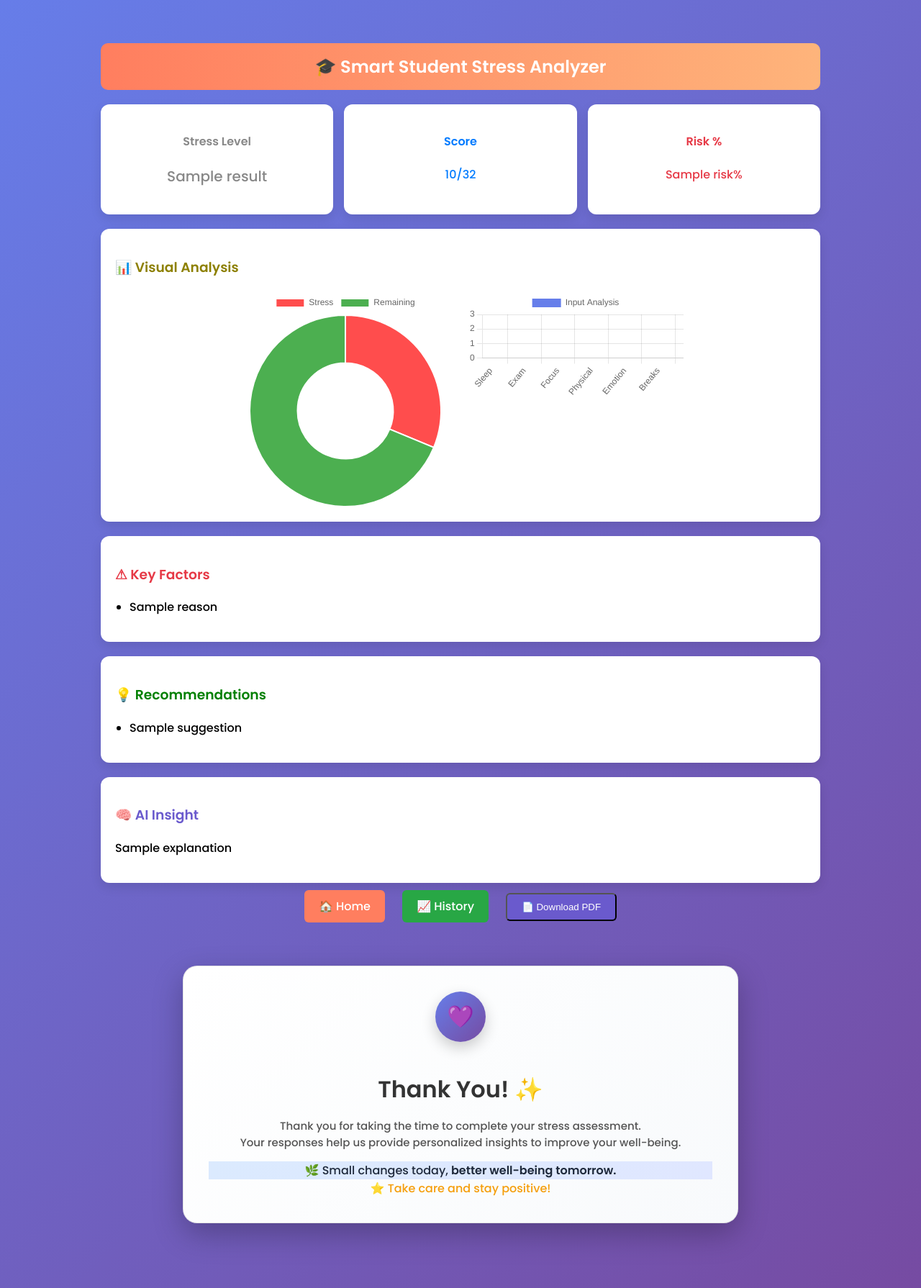
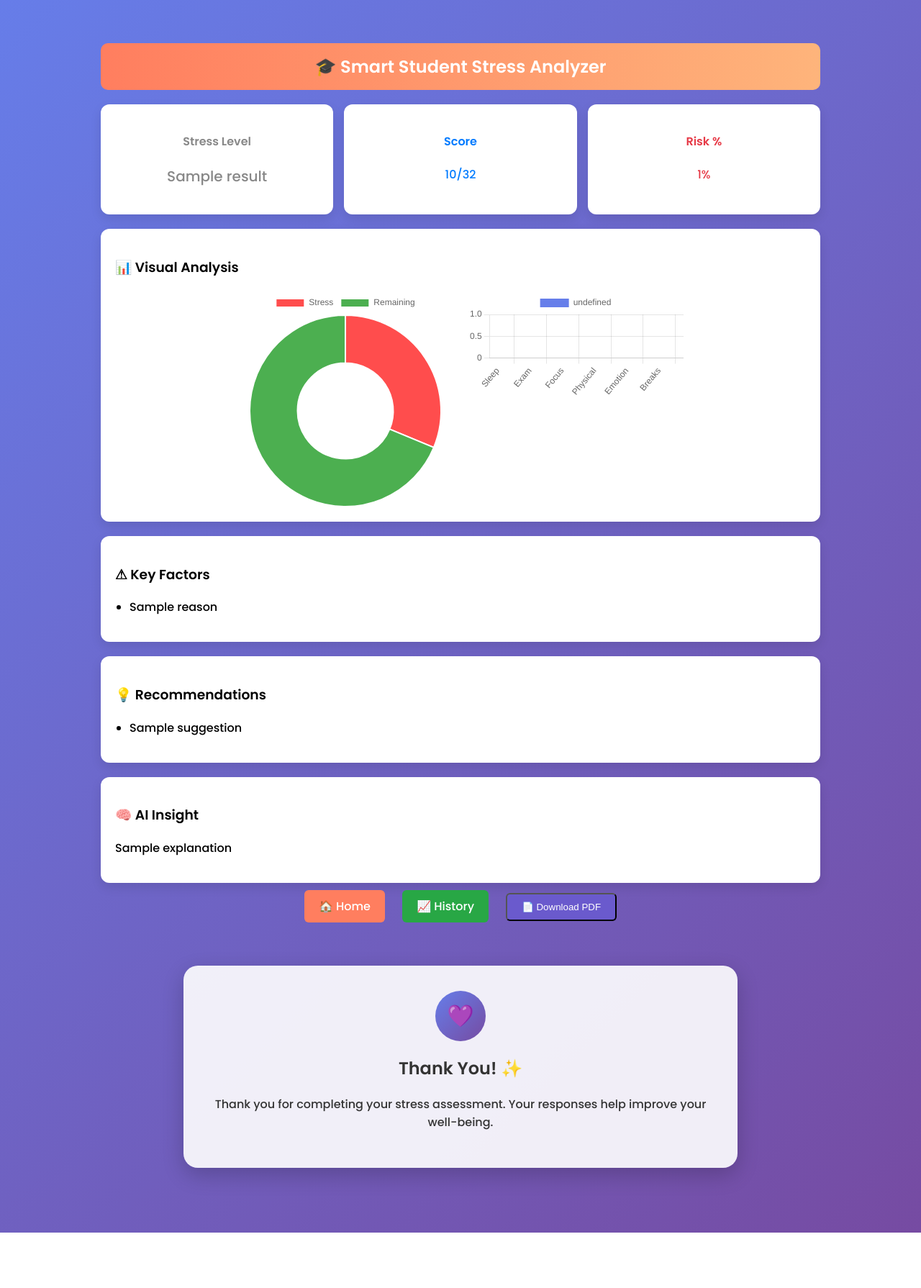
Before and after one commit to CharmilaSambana/student-stress-analyzer, a Flask app: template templates/result.html in a window 1280 px wide. Shown: the part 57-1847 px from the top of the page at 72% size. After the commit the page ends 1770 px from the top, so only its background shows below. Run offline with Flask 3, Linux system fonts and the light colour scheme; the template is opened without the code that fills it: most values are stand-ins (such as "Sample title", 1, 10 or a date in 2020); some libraries are stand-ins or nearby versions.

Commit message:
Update result.html

```diff
--- a/templates/result.html
+++ b/templates/result.html
@@ -14,14 +14,12 @@
             background: linear-gradient(135deg, #667eea, #764ba2);
         }
 
-        /* ✅ TOP BAR MATCHING THEME */
         .topbar {
             display: flex;
             justify-content: space-between;
             align-items: center;
             padding: 12px 25px;
-
-            background: linear-gradient(90deg, #667eea, #764ba2); /* SAME AS PAGE */
+            background: linear-gradient(90deg, #667eea, #764ba2);
             color: white;
         }
 
@@ -30,7 +28,7 @@
         }
 
         .username {
-            color: #ff7e5f;  /* 🔥 Orange like your image */
+            color: #ff7e5f;
             font-weight: 600;
         }
 
@@ -41,11 +39,6 @@
             border-radius: 20px;
             text-decoration: none;
             font-size: 14px;
-            transition: 0.3s;
-        }
-
-        .logout-btn:hover {
-            transform: scale(1.05);
         }
 
         .container {
@@ -62,7 +55,6 @@
             border-radius: 10px;
         }
 
-        /* CARDS */
         .cards {
             display: flex;
             gap: 15px;
@@ -108,130 +100,40 @@
 
         .home { background: #ff7e5f; }
         .history { background: #28a745; }
-        .pdf { background: #6a5acd; }
 
         ul {
             padding-left: 20px;
         }
-        /* THANK YOU CARD */
+
         .thank-container {
             margin: 50px auto;
             padding: 35px;
             max-width: 700px;
             text-align: center;
-
             border-radius: 20px;
-
-    /* CHANGE HERE */
             background: rgba(255, 255, 255, 0.9);
-
-            border: 1px solid rgba(0,0,0,0.1);
             box-shadow: 0 10px 30px rgba(0,0,0,0.2);
-
-            color: #333; /* dark text */
-        }
-
-/* ICON CIRCLE */
-        .thank-icon {
-            background: linear-gradient(135deg, #a855f7, #6366f1);
-            color: white;
-            font-size: 32px;
-            box-shadow: 0 5px 15px rgba(168,85,247,0.5);
-        }
-
-/* TITLE */
-        .thank-container h2 {
-            font-size: 30px;
-            margin-bottom: 10px;
-        }
-
-/* DESCRIPTION */
-        .thank-container p {
-            color: #555;
-        }
-
-        .highlight-text {
-            background: #f1f5f9;
             color: #333;
         }
 
-        .footer-text {
-            color: #f59e0b;
-        }
-
-        .thank-container {
-            background: linear-gradient(135deg, #ffffff, #f8fafc);
-            box-shadow: 0 15px 40px rgba(0,0,0,0.25);
-        }
-
-        .highlight-text {
-            background: linear-gradient(90deg, #dbeafe, #e0e7ff);
-            color: #1e293b;
-            font-weight: 500;
-        }
-
-        .thank-container {
-            animation: fadeUp 0.8s ease;
-        }
-
-        @keyframes fadeUp {
-            from {
-                opacity: 0;
-                transform: translateY(30px);
-            }
-            to {
-                opacity: 1;
-                transform: translateY(0);
-            }
-        }
-
-        .thank-container h2 {
-            font-size: 32px;
-            font-weight: 700;
-        }
-
-        .thank-container p {
-            font-size: 15px;
-        }
-
-        .thank-header {
-            display: flex;
-            justify-content: center;
-            align-items: center;
-            margin-bottom: 20px;
-        }
-
-/* Bigger heart without white box */
         .heart-circle {
-            font-size: 30px;   /* 💜 size increase */
+            font-size: 30px;
             width: 70px;
             height: 70px;
             border-radius: 50%;
-
             background: linear-gradient(135deg, #667eea, #764ba2);
-
             display: flex;
             align-items: center;
             justify-content: center;
-
             color: white;
-
             margin: 0 auto 15px;
-
-            box-shadow: 0 8px 20px rgba(0,0,0,0.2);
-
-            transition: 0.3s;
         }
 
-        .heart-circle:hover {
-            transform: scale(1.1);
-        }
     </style>
 </head>
 
 <body>
 
-<!-- ✅ TOP BAR -->
 <div class="topbar">
     <div class="welcome">
         👤 Welcome, <span class="username">{{ user }}</span>
@@ -244,7 +146,6 @@
 
     <h2 class="title">🎓 Smart Student Stress Analyzer</h2>
 
-    <!-- CARDS -->
     <div class="cards">
 
         <div class="card">
@@ -264,18 +165,16 @@
         <div class="card">
             <h4 style="color:#e63946;">Risk %</h4>
             <p style="color:#e63946;">
-                {{ risk }}%
+                {{ risk_percentage }}%
             </p>
         </div>
 
     </div>
 
-    <!-- CHARTS -->
     <div class="section">
-        <h3 style="color:#8D8000;">📊 Visual Analysis</h3>
+        <h3>📊 Visual Analysis</h3>
 
         <div class="chart-container">
-
             <div class="chart-box">
                 <canvas id="pieChart"></canvas>
             </div>
@@ -283,13 +182,11 @@
             <div class="chart-box">
                 <canvas id="barChart"></canvas>
             </div>
-
         </div>
     </div>
 
-    <!-- FACTORS -->
     <div class="section">
-        <h3 style="color:#e63946;">⚠ Key Factors</h3>
+        <h3>⚠ Key Factors</h3>
         <ul>
             {% for r in reasons %}
                 <li>{{ r }}</li>
@@ -297,9 +194,8 @@
         </ul>
     </div>
 
-    <!-- SUGGESTIONS -->
     <div class="section">
-        <h3 style="color:#008000;">💡 Recommendations</h3>
+        <h3>💡 Recommendations</h3>
         <ul>
             {% for s in suggestions %}
                 <li>{{ s }}</li>
@@ -307,47 +203,32 @@
         </ul>
     </div>
 
-    <!-- AI -->
     <div class="section">
-        <h3 style="color:#6a5acd;">🧠 AI Insight</h3>
+        <h3>🧠 AI Insight</h3>
         <p>{{ explanation }}</p>
     </div>
 
-    <!-- BUTTONS -->
     <div style="text-align:center;">
         <a href="/" class="btn home">🏠 Home</a>
         <a href="/history" class="btn history">📈 History</a>
         <button onclick="downloadPDF()" class="btn" style="background:#6a5acd;">
-        📄 Download PDF</button>
-    </div>
-    <!-- THANK YOU SECTION -->
-    <div class="thank-container">
-
-
-    <div class="thank-header">
-    <div class="heart-circle">💜</div>
-</div>
-
-
-    <h2>Thank You! ✨</h2>
-
-    <p>
-        Thank you for taking the time to complete your stress assessment.<br>
-        Your responses help us provide personalized insights to improve your well-being.
-    </p>
-
-    <div class="highlight-text">
-        🌿 Small changes today, <b>better well-being tomorrow.</b>
+            📄 Download PDF
+        </button>
     </div>
 
-    <div class="footer-text">
-        ⭐ Take care and stay positive!
+    <div class="thank-container">
+        <div class="heart-circle">💜</div>
+
+        <h2>Thank You! ✨</h2>
+
+        <p>
+            Thank you for completing your stress assessment.
+            Your responses help improve your well-being.
+        </p>
     </div>
 
 </div>
-</div>
 
-<!-- PIE -->
 <script>
 const score = {{ score }};
 const stress = (score / 32) * 100;
@@ -363,76 +244,18 @@ new Chart(document.getElementById('pieChart'), {
         }]
     }
 });
-</script>
 
-<!-- BAR -->
-<script>
 new Chart(document.getElementById('barChart'), {
     type: 'bar',
     data: {
         labels: ["Sleep","Study","Exam","Workload","Focus","Screen","Physical","SleepQ","Emotion","Routine","Breaks","Support"],
         datasets: [{
-            label: "Input Analysis",
             data: {{ features | tojson }},
             backgroundColor: '#667eea'
         }]
-    },
-    options: {
-        scales: {
-            y: {
-                beginAtZero: true,
-                max: 3
-            }
-        }
     }
 });
 </script>
 
-<!-- PDF LIBRARIES -->
-<script src="https://cdnjs.cloudflare.com/ajax/libs/html2canvas/1.4.1/html2canvas.min.js"></script>
-<script src="https://cdnjs.cloudflare.com/ajax/libs/jspdf/2.5.1/jspdf.umd.min.js"></script>
-
-<script>
-async function downloadPDF() {
-
-    const { jsPDF } = window.jspdf;
-
-    // capture only result area
-    const element = document.querySelector(".container");
-
-    const canvas = await html2canvas(element, {
-        scale: 2,   // HD quality
-        useCORS: true
-    });
-
-    const imgData = canvas.toDataURL("image/png");
-
-    const pdf = new jsPDF("p", "mm", "a4");
-
-    const pageWidth = 210;
-    const pageHeight = 297;
-
-    const imgWidth = pageWidth;
-    const imgHeight = (canvas.height * imgWidth) / canvas.width;
-
-    let heightLeft = imgHeight;
-    let position = 0;
-
-    pdf.addImage(imgData, "PNG", 0, position, imgWidth, imgHeight);
-    heightLeft -= pageHeight;
-
-    // 🔥 MULTI PAGE SUPPORT
-    while (heightLeft > 0) {
-        position = heightLeft - imgHeight;
-        pdf.addPage();
-        pdf.addImage(imgData, "PNG", 0, position, imgWidth, imgHeight);
-        heightLeft -= pageHeight;
-    }
-
-    pdf.save("Stress_Report.pdf");
-}
-</script>
-
-
 </body>
 </html>
```
